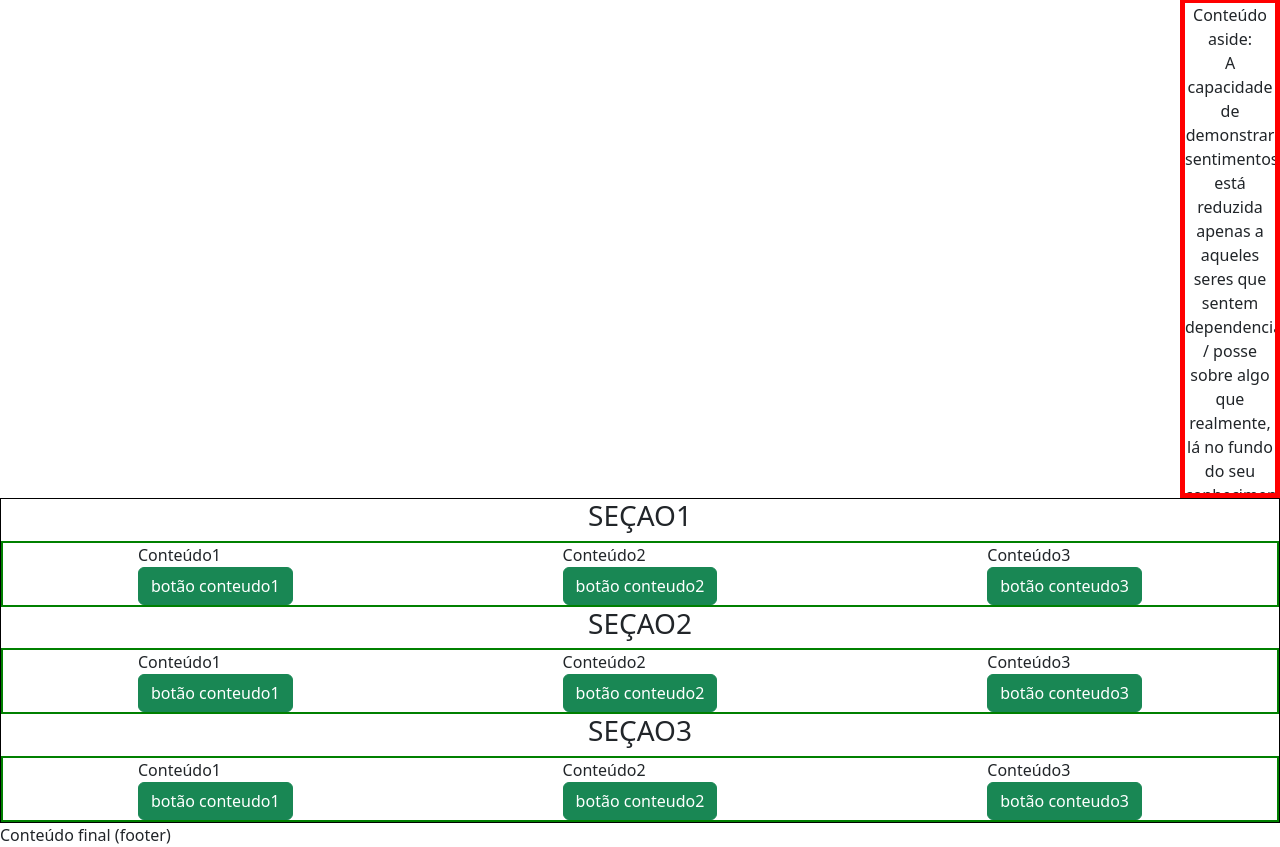
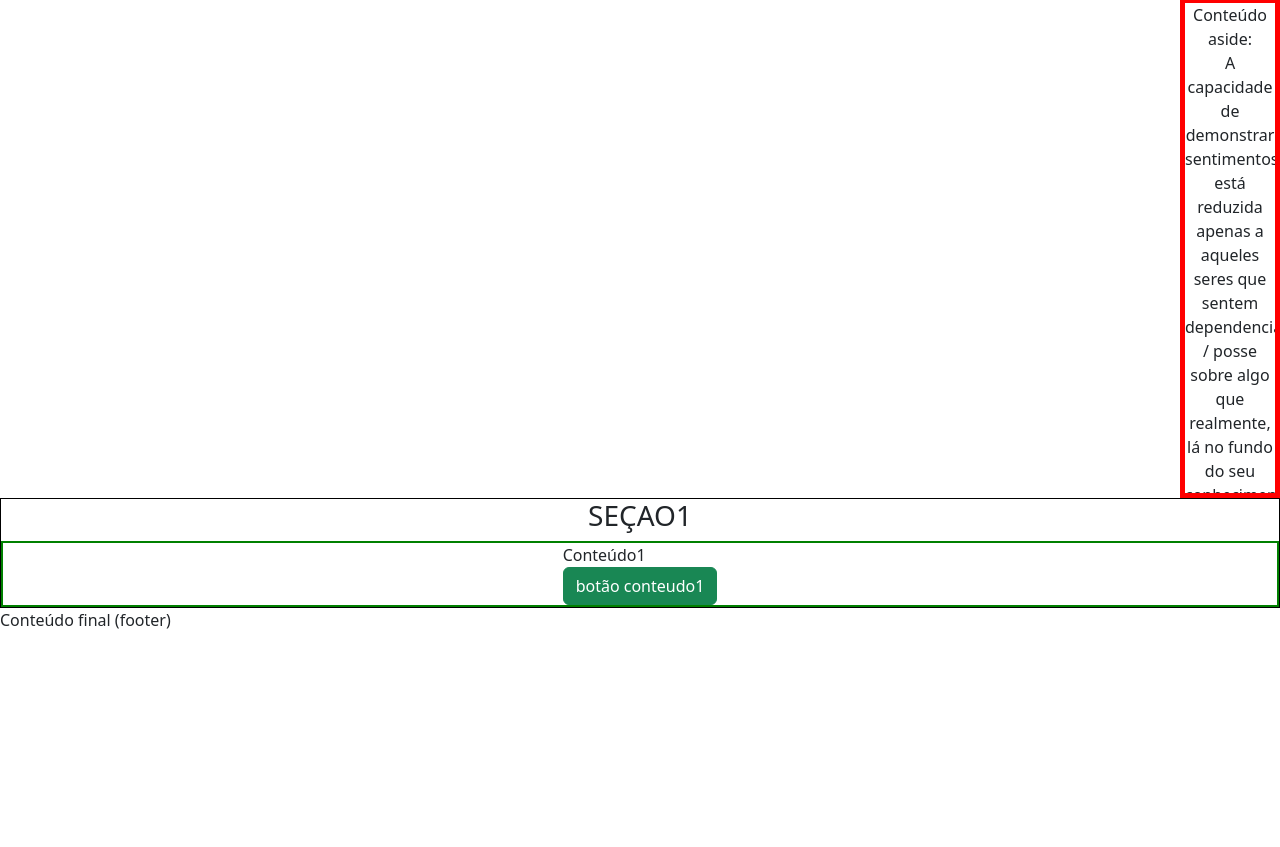
Before and after one commit to henriqueAvner/project-type-1, a website: page index.html in a window 1280 px wide. Shown: the part 88-935 px from the top of the page. After the commit the page ends 800 px from the top, so only its background shows below. Drawn offline with nearby package versions, Linux system fonts and the light colour scheme.

Commit message:
fixed: diminuindo o numero de pessoas geradas

```diff
--- a/index.html
+++ b/index.html
@@ -34,43 +34,6 @@
                 Conteúdo1
                 <button class="btn btn-success">botão conteudo1</button>
             </div>
-            <div class="content">
-                Conteúdo2
-                <button class="btn btn-success">botão conteudo2</button>
-                </div>
-            <div class="content">
-                Conteúdo3
-                <button class="btn btn-success">botão conteudo3</button>
-        </section>
-        <h3 class="sub-title">SEÇAO2</h3>
-        <section class="section-class">
-            <div class="content">
-                Conteúdo1
-                <button class="btn btn-success">botão conteudo1</button>
-            </div>
-            <div class="content">
-                Conteúdo2
-                <button class="btn btn-success">botão conteudo2</button>
-                </div>
-            <div class="content">
-                Conteúdo3
-                <button class="btn btn-success">botão conteudo3</button>
-            </div>
-        </section>
-        <h3 class="sub-title">SEÇAO3</h3>
-        <section class="section-class">
-            <div class="content">
-                Conteúdo1
-                <button class="btn btn-success">botão conteudo1</button>
-            </div>
-             <div class="content">
-                Conteúdo2
-                <button class="btn btn-success">botão conteudo2</button>
-            </div>
-             <div class="content">
-                Conteúdo3
-                <button class="btn btn-success">botão conteudo3</button>
-            </div>
         </section>
     </main>
     <footer id="footer-content">Conteúdo final (footer)</footer>
```
